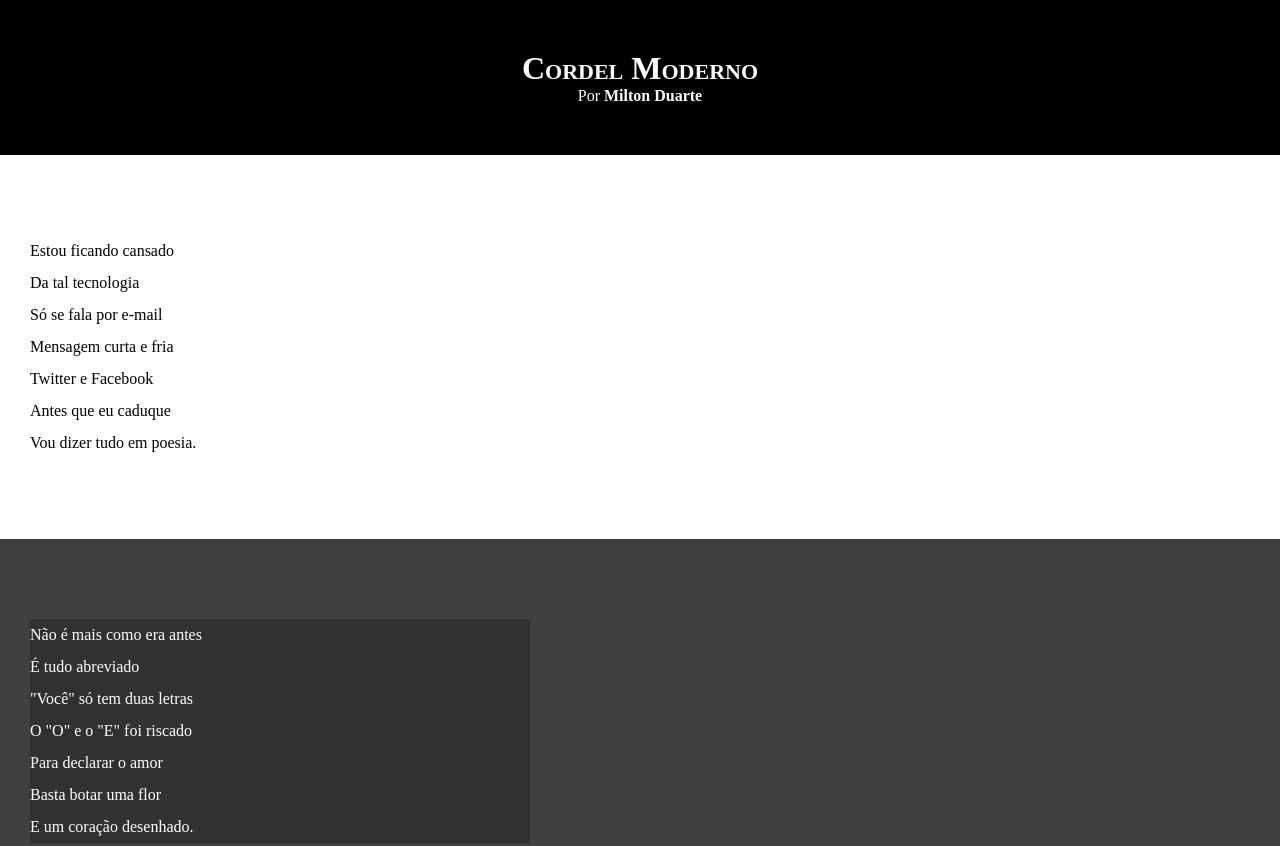
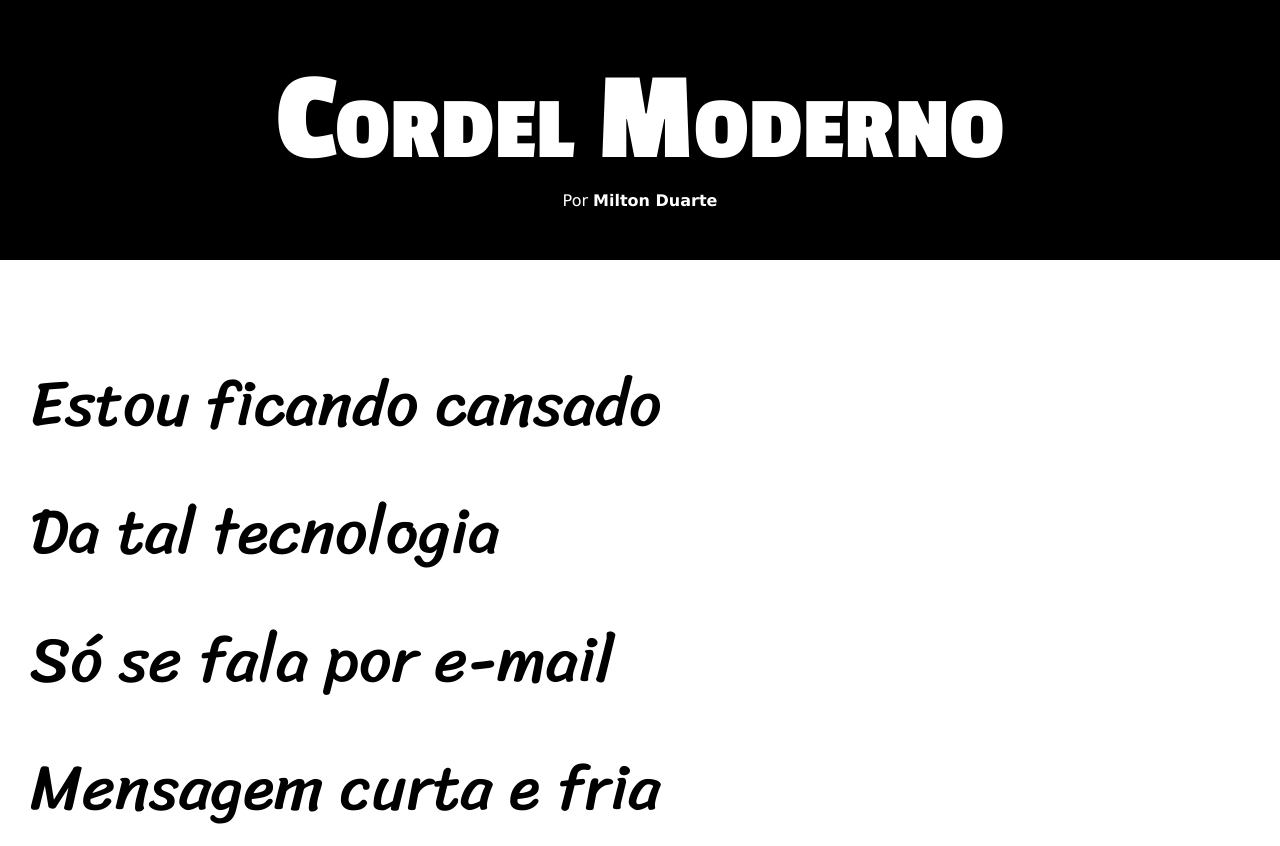
Before and after one commit to lnovik/cordel-moderno, a plain HTML site: page index.html in a window 1280 px wide. Shown: the top 846 px of the page. Drawn offline with Linux system fonts and the light colour scheme.

Commit message:
CSS Alterado as fontos

```diff
--- a/style.css
+++ b/style.css
@@ -1,13 +1,26 @@
 @charset "UTF-8";
+
+
+@import url('https://fonts.googleapis.com/css2?family=Passion+One:wght@400;700;900&display=swap');
+
+@import url('https://fonts.googleapis.com/css2?family=Sriracha&display=swap');
+
+:root {
+    --font1: Verdana, Geneva, Tahoma, sans-serif;
+    --font2: 'Passion One', cursive;
+    --font3: 'Sriracha', cursive;
+}
 
 * {
     margin: 0px;
     padding: 0px;
+    font-size: 1em;
 }
 
 html, body {
     min-width: 100vh;
     background-color: darkgray;
+    font-family: var(--font1);
 }
 
 header {
@@ -19,6 +32,8 @@ header {
 header > h1 {
     padding-top: 50px;
     font-variant: small-caps;
+    font-family: var(--font2);
+    font-size: 10vw;
 }
 
 header > p {
@@ -37,10 +52,10 @@ header a:hover, footer a:hover {
 }
 
 section {
-    padding-top: 10vh;
-    padding-bottom: 10vh;
+    padding: 10vh 0vh 10vh 30px;
     line-height: 2em;
-    padding-left: 30px;
+    font-family: var(--font3);
+    font-size: 5vw;
 }
 
 section.normal {
@@ -54,7 +69,9 @@ section.imagem {
 }
 
 section.imagem > p {
-  width: 500px;
+    /*Transorma em caixa que tem o seu conteúdo adaptado */
+  display: inline-block;
+  padding: 5px;
   background-color: rgba(0, 0, 0, 0.23);
 }
 
```
